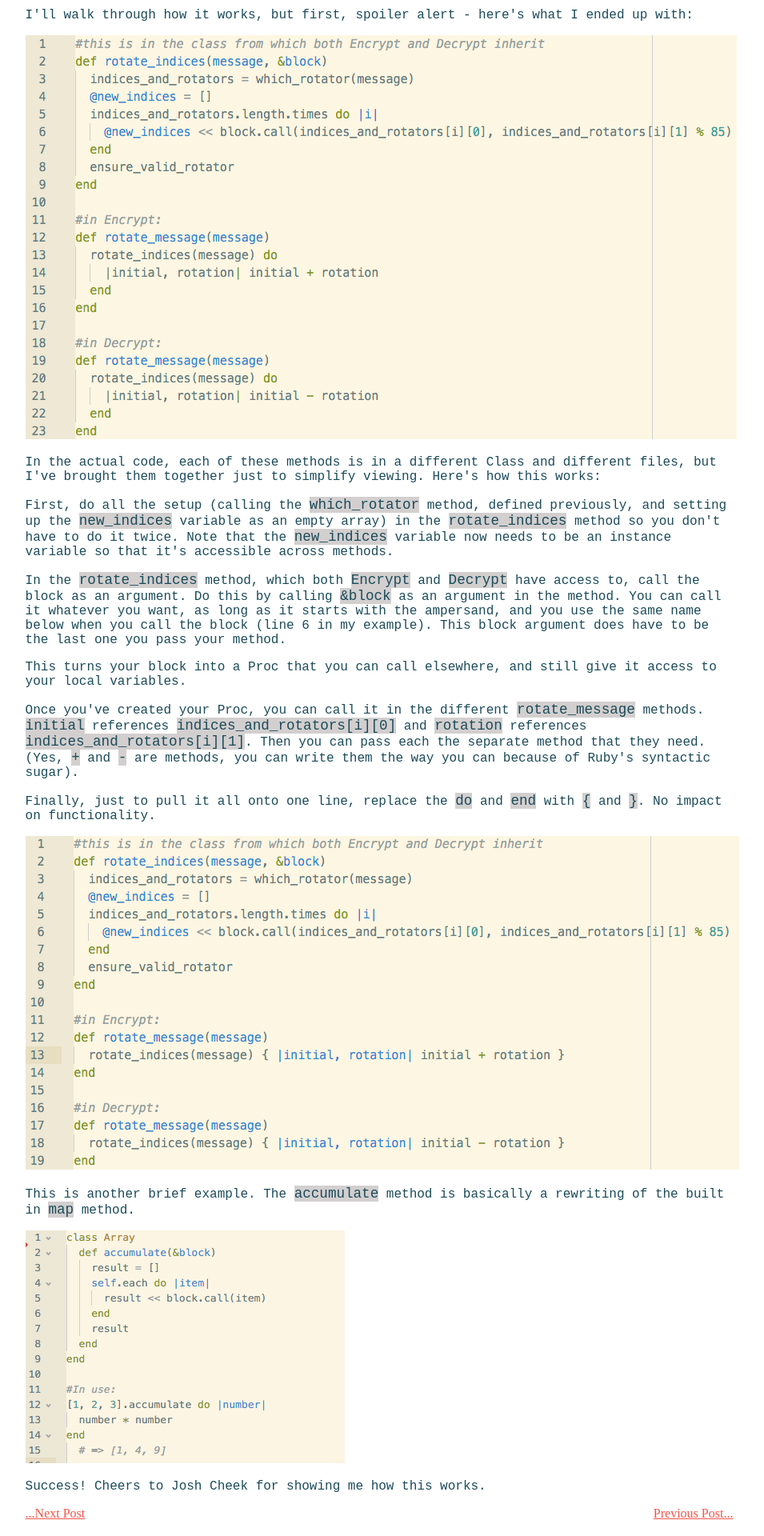
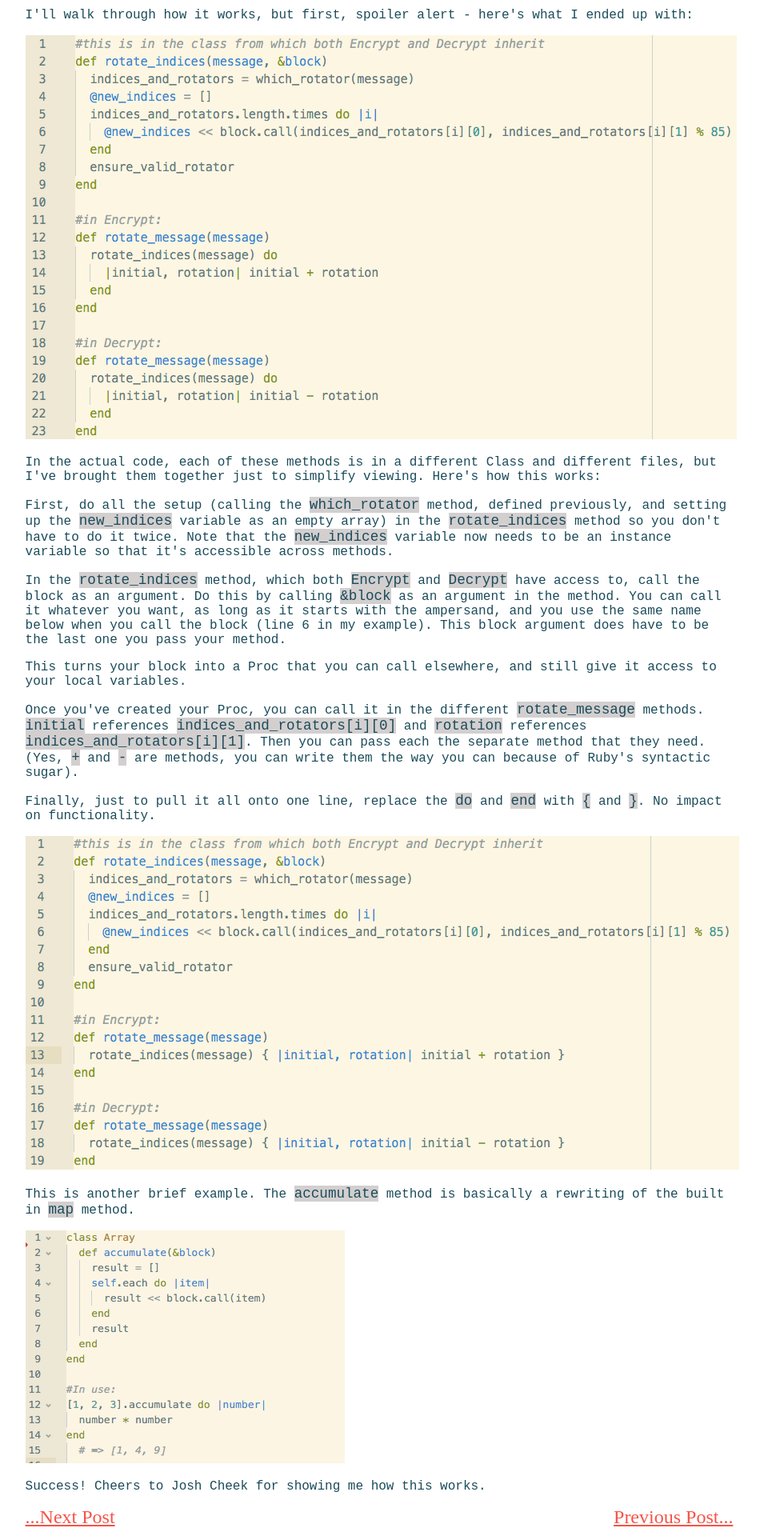
Before and after one commit to adriennedomingus/adriennedomingus.github.io, a Jekyll site: the page built from _posts/2015-12-19-passing-blocks-as-arguments.html, in a window 1280 px wide. Shown: the part 941-2861 px from the top of the page at 80% size, without its empty margins (166-1121 px from the left). Built offline with Jekyll 4.4.1, drawn with Linux system fonts in a browser that asks for light colours.

Commit message:
previous next formatting

```diff
--- a/css/styles.css
+++ b/css/styles.css
@@ -105,10 +105,14 @@ a.post-link {
 
 .previous-post {
   float: right;
+  font-size: 1.5em;
+  padding-bottom: 10px;
 }
 
 .next-post {
   float: left;
+  font-size: 1.5em;
+  padding-bottom: 10px;
 }
 
 hr {
```
